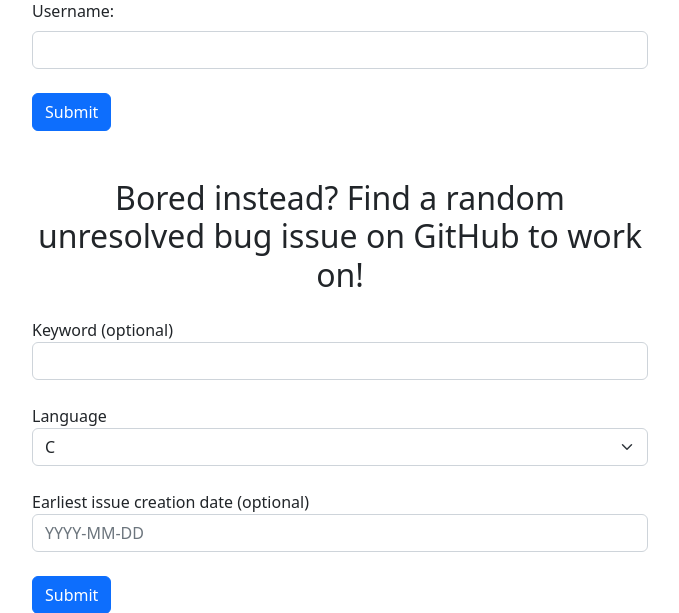
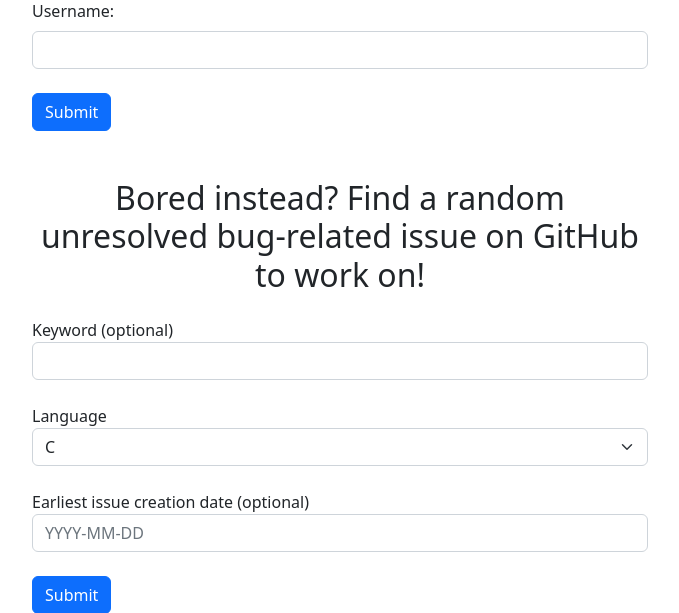
Before and after one commit to matthew-wong1/sse-lab2, a Flask app: page /github in a window 1280 px wide. Shown: the part 126-739 px from the top of the page, without its empty margins (300-979 px from the left). Run offline with Flask 3, Linux system fonts and the light colour scheme; parts of the project's set-up code (start-up, migrations or seed data) failed here and were passed over; some libraries are stand-ins or nearby versions.

Commit message:
fix typo

```diff
--- a/api/templates/github.html
+++ b/api/templates/github.html
@@ -16,7 +16,7 @@
 	</form>
 
 	<div class="mb-4 mt-5">
-		<h2 class="text-center">Bored instead? Find a random unresolved bug issue on GitHub to work on!</h2>
+		<h2 class="text-center">Bored instead? Find a random unresolved bug-related issue on GitHub to work on!</h2>
 	</div>
 
 	<form action="/github" method="post">
```
